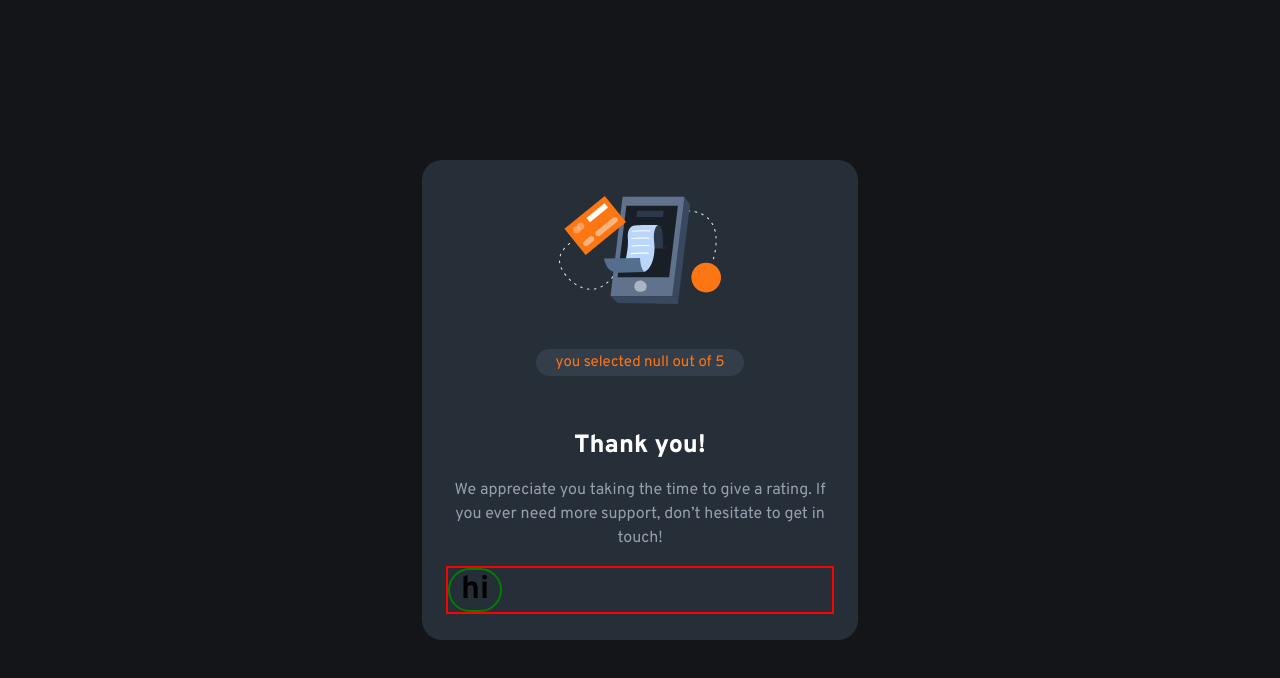
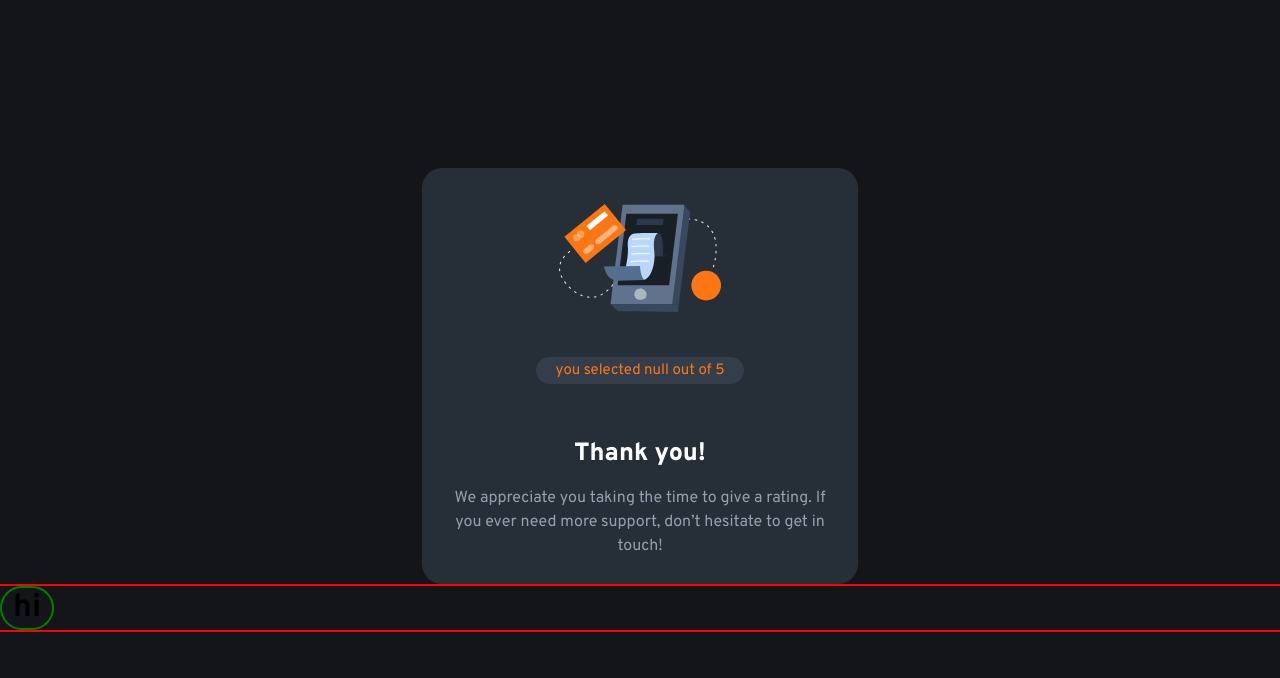
Before and after one commit to chiomaowuama/interactive-rating, a website: page thankyou.html in a window 1280 px wide. Drawn offline with Linux system fonts and the light colour scheme.

Commit message:
adding anime

```diff
--- /dev/null
+++ b/package.json
@@ -0,0 +1,5 @@
+{
+  "dependencies": {
+    "animejs": "^3.2.2"
+  }
+}
--- a/style.css
+++ b/style.css
@@ -15,6 +15,7 @@ body{
     height: 100vh;
     background-color: #131518;
     display:flex;
+    flex-direction: column;
     justify-content: center;
     align-items: center;
     font-family: "Overpass";
--- a/thankyou.html
+++ b/thankyou.html
@@ -38,9 +38,9 @@
         <p id="choosen-numbers">hello</p>
         <h2>Thank you!</h2>
         <p class="small-text seconds">We appreciate you taking the time to give a rating. If you ever need more support, don’t hesitate to get in touch!</p>
-        <div class="testing">
-            <h1 class="testingh1">hi</h1>
-        </div>
+    </div>
+    <div class="testing">
+        <h1 class="testingh1">hi</h1>
     </div>
     <script defer src="script.js"></script>
 
```
Also changed, not shown: 1 other file.
